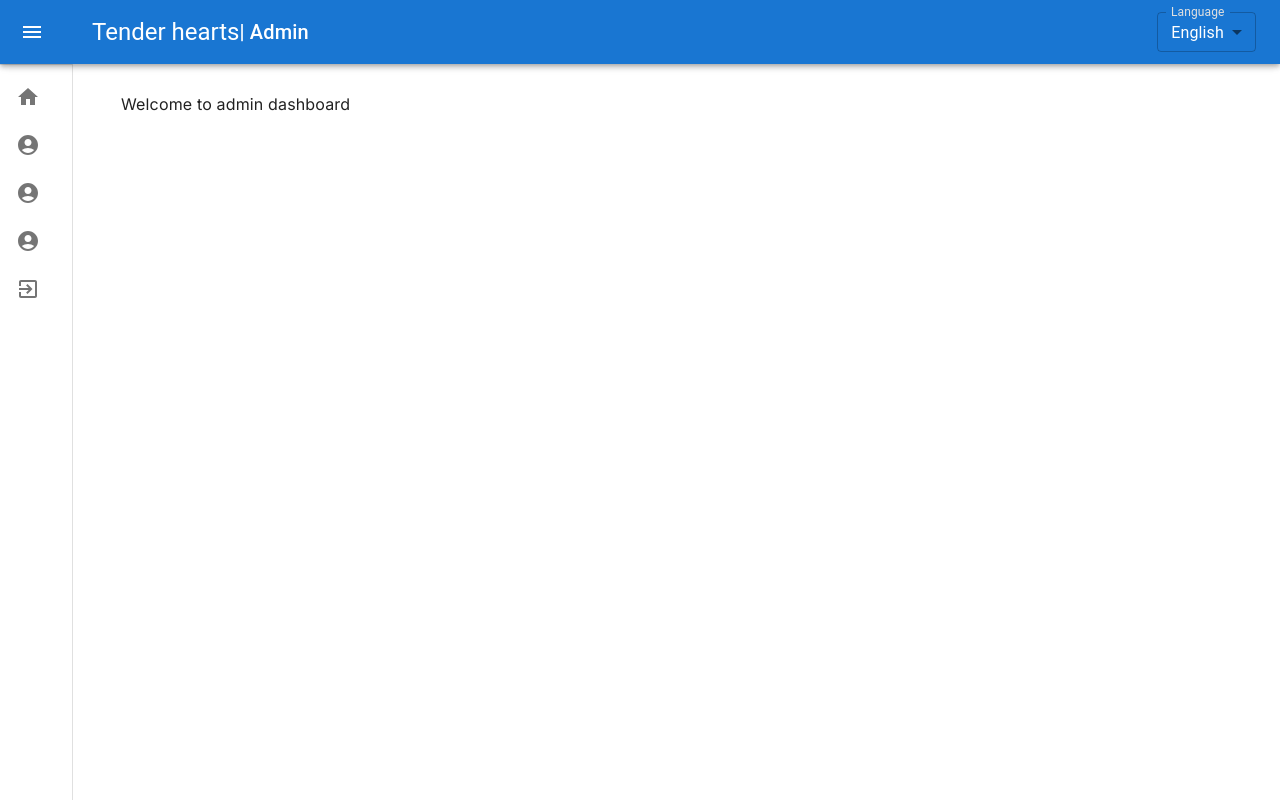
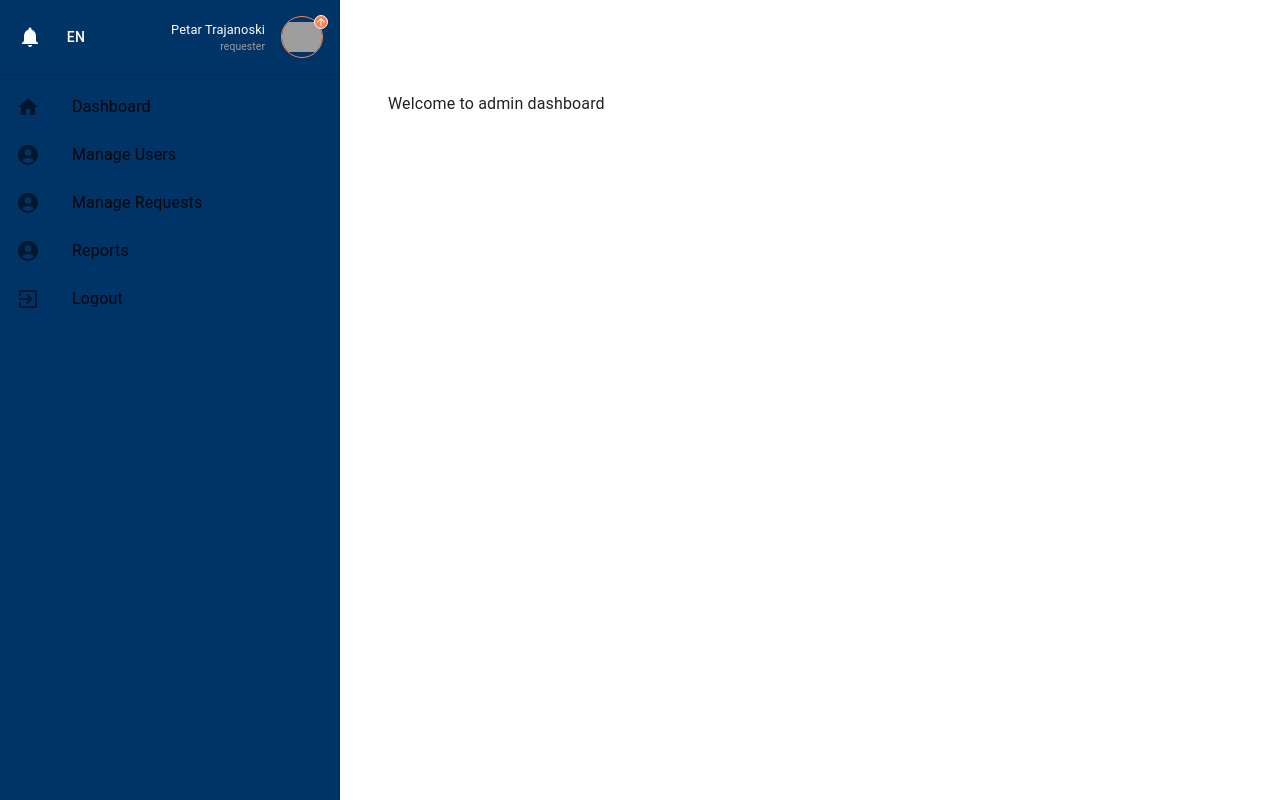
Before and after one commit to HyRALis/tender-hearts, a Next.js app: page /en/admin/dashboard in a window 1280 px wide. Built offline with nearby package versions, Linux system fonts and the light colour scheme; grey boxes are pictures that could not be loaded.

Commit message:
Designing the sidebar header

```diff
--- a/app/_lib/shared/components/GenericDashboardLayout.tsx
+++ b/app/_lib/shared/components/GenericDashboardLayout.tsx
@@ -30,7 +30,7 @@ export default function GenericDashboardLayout({
   portal: TPortalType;
 }>) {
   const t = useTranslations('Shared');
-  const [open, setOpen] = useState(false);
+  const [open, setOpen] = useState(true);
 
   const handleDrawerOpen = () => {
     setOpen(true);
@@ -49,7 +49,7 @@ export default function GenericDashboardLayout({
       }}
     >
       <CssBaseline />
-      <AppBarStyled position='fixed' open={open}>
+      {/* <AppBarStyled position='fixed' open={open}>
         <Toolbar>
           <Stack
             direction={'row'}
@@ -78,7 +78,7 @@ export default function GenericDashboardLayout({
             <LanguageSwitcher />
           </Stack>
         </Toolbar>
-      </AppBarStyled>
+      </AppBarStyled> */}
       <Sidebar
         isOpen={open}
         handleDrawerClose={handleDrawerClose}
--- /dev/null
+++ b/app/_lib/shared/components/LanguageSwitcherMenuVariant.tsx
@@ -0,0 +1,78 @@
+'use client';
+
+import React from 'react';
+import { useRouter } from 'next/navigation';
+import { MenuItem, Box, Menu, Button } from '@mui/material';
+import { useTranslations } from 'next-intl';
+import { useParams, usePathname } from 'next/navigation';
+import { locales } from '@/i18n';
+import { COLORS } from '../utils/consts';
+
+const LanguageSwitcherMenuVariant: React.FC = () => {
+  const { push } = useRouter();
+  const { locale } = useParams<{ locale: string }>();
+  const pathname = usePathname();
+  const t = useTranslations('Shared');
+
+  const [anchorEl, setAnchorEl] = React.useState<null | HTMLElement>(null);
+
+  const open = Boolean(anchorEl);
+
+  const handleClick = (event: React.MouseEvent<HTMLElement>) => {
+    setAnchorEl(event.currentTarget);
+  };
+
+  const handleClose = (event: React.MouseEvent<HTMLLIElement>) => {
+    const target = event.target as HTMLLIElement;
+    if (target.attributes && target.attributes[3]) {
+      changeLanguage(target.attributes[3].value);
+    }
+    setAnchorEl(null);
+  };
+
+  const changeLanguage = (string: string) => {
+    const path = pathname.split(`/${locale}`)[1];
+
+    push(`/${string}${path}`);
+  };
+
+  return (
+    <Box>
+      <Button
+        aria-controls={open ? 'language-switcher-menu' : undefined}
+        aria-haspopup='true'
+        aria-expanded={open ? 'true' : undefined}
+        onClick={handleClick}
+        style={{
+          color: COLORS.NATURAL,
+          textTransform: 'uppercase',
+          padding: '5px',
+        }}
+      >
+        {locale}
+      </Button>
+      <Menu
+        aria-labelledby='language-switcher-button'
+        anchorEl={anchorEl}
+        open={open}
+        onClose={handleClose}
+        anchorOrigin={{
+          vertical: 'bottom',
+          horizontal: 'center',
+        }}
+        transformOrigin={{
+          vertical: 'bottom',
+          horizontal: 'center',
+        }}
+      >
+        {locales?.map((loc) => (
+          <MenuItem key={loc} onClick={(e) => handleClose(e)} value={loc}>
+            {t(loc)}
+          </MenuItem>
+        ))}
+      </Menu>
+    </Box>
+  );
+};
+
+export default LanguageSwitcherMenuVariant;
--- a/app/_lib/shared/components/sidebar/Sidebar.tsx
+++ b/app/_lib/shared/components/sidebar/Sidebar.tsx
@@ -1,9 +1,9 @@
 import React, { FC } from 'react';
 import { Divider, IconButton, List } from '@mui/material';
-import ChevronLeftIcon from '@mui/icons-material/ChevronLeft';
 import { SidebarListItem, TListItemType } from './primitives/SidebarListItem';
 import { TPortalType } from '@/app/_lib/types/shared';
 import { DrawerHeader, DrawerStyled } from '../../utils/materialStyling';
+import { SidebarHeader } from './primitives/SidebarHeader';
 
 export interface SidebarProps {
   isOpen: boolean;
@@ -20,11 +20,7 @@ export const Sidebar: FC<SidebarProps> = ({
 }) => {
   return (
     <DrawerStyled variant='permanent' open={isOpen}>
-      <DrawerHeader>
-        <IconButton onClick={handleDrawerClose}>
-          <ChevronLeftIcon />
-        </IconButton>
-      </DrawerHeader>
+      <SidebarHeader username='Petar Trajanoski' role='requester' />
       <Divider />
       <List>
         {items.map((item) => (
--- /dev/null
+++ b/app/_lib/shared/components/sidebar/primitives/SidebarAvatar.tsx
@@ -0,0 +1,69 @@
+import { Box } from '@mui/material';
+import Image from 'next/image';
+import React, { FC } from 'react';
+import ArrowUpwardIcon from '@mui/icons-material/ArrowUpward';
+import { COLORS } from '../../../utils/consts';
+
+export interface SidebarAvatarProps {
+  username: string;
+  imageSrc?: string;
+}
+
+export const SidebarAvatar: FC<SidebarAvatarProps> = ({
+  username,
+  imageSrc,
+}) => {
+  const baseSize = 40;
+  return (
+    <Box
+      borderRadius={'50%'}
+      width={`${baseSize + 2}px`}
+      height={`${baseSize + 2}px`}
+      border={`1px solid ${COLORS.ACCENT}`}
+      position={'relative'}
+      display={'flex'}
+      justifyContent={'center'}
+      alignItems={'center'}
+    >
+      <Box
+        borderRadius={'50%'}
+        width={`${baseSize}px`}
+        height={`${baseSize}px`}
+        overflow={'hidden'}
+        textAlign={'center'}
+        display={'flex'}
+        justifyContent={'center'}
+        alignItems={'center'}
+      >
+        <Image
+          width={50}
+          height={50}
+          src={
+            imageSrc
+              ? imageSrc
+              : 'https://images.pexels.com/photos/774909/pexels-photo-774909.jpeg?auto=compress&cs=tinysrgb&w=1260&h=750&dpr=1'
+          }
+          alt={`${username} avatar`}
+        />
+      </Box>
+      <Box
+        position={'absolute'}
+        top={'-2px'}
+        right={'-6px'}
+        borderRadius={'50%'}
+        bgcolor={COLORS.ACCENT}
+        border={`1px solid ${COLORS.NATURAL}`}
+        color={COLORS.NATURAL}
+        width={`${baseSize / (baseSize / 10) + baseSize / 10}px`}
+        height={`${baseSize / (baseSize / 10) + baseSize / 10}px`}
+        display={'flex'}
+        justifyContent={'center'}
+        alignItems={'center'}
+        fontSize={'12px'}
+        zIndex={10}
+      >
+        <ArrowUpwardIcon fontSize='inherit' />
+      </Box>
+    </Box>
+  );
+};
--- /dev/null
+++ b/app/_lib/shared/components/sidebar/primitives/SidebarHeader.tsx
@@ -0,0 +1,59 @@
+import React, { FC } from 'react';
+import { DrawerHeader } from '../../../utils/materialStyling';
+import { Box, IconButton, Typography } from '@mui/material';
+import { SidebarAvatar } from './SidebarAvatar';
+import NotificationsIcon from '@mui/icons-material/Notifications';
+import LanguageSwitcherMenuVariant from '../../LanguageSwitcherMenuVariant';
+import { TRole } from '@/app/_lib/types/shared';
+import { COLORS } from '../../../utils/consts';
+import { grey } from '@mui/material/colors';
+
+export interface SidebarHeaderProps {
+  username: string;
+  role: TRole;
+}
+export const SidebarHeader: FC<SidebarHeaderProps> = ({ username, role }) => {
+  return (
+    <DrawerHeader
+      style={{
+        display: 'flex',
+        justifyContent: 'space-between',
+        color: COLORS.NATURAL,
+        padding: '1rem',
+      }}
+    >
+      <Box display={'flex'} alignItems={'center'}>
+        <IconButton
+          style={{
+            color: COLORS.NATURAL,
+            padding: '2px',
+          }}
+        >
+          <NotificationsIcon />
+        </IconButton>
+        <LanguageSwitcherMenuVariant />
+      </Box>
+      <Box display={'flex'} alignItems={'center'} justifyContent={'flex-end'}>
+        <Box
+          display={'flex'}
+          alignItems={'flex-end'}
+          flexDirection={'column'}
+          marginRight={'1rem'}
+        >
+          <Typography component={'p'} textAlign={'end'} fontSize={'0.8rem'}>
+            {username}
+          </Typography>
+          <Typography
+            component={'p'}
+            textAlign={'end'}
+            fontSize={'0.65rem'}
+            color={grey[500]}
+          >
+            {role}
+          </Typography>
+        </Box>
+        <SidebarAvatar username={username} />
+      </Box>
+    </DrawerHeader>
+  );
+};
--- /dev/null
+++ b/app/_lib/shared/utils/consts.tsx
@@ -0,0 +1,8 @@
+export const COLORS = {
+  PRIMARY: '#003366',
+  PRIMARY_TWO: '#228B22',
+  ACCENT: '#FF7F50',
+  ACCENT_TWO: '#E6E6FA',
+  NATURAL: '#FFFFFF',
+  NATURAL_TWO: '#D3D3D3',
+};
--- a/app/_lib/shared/utils/materialStyling.tsx
+++ b/app/_lib/shared/utils/materialStyling.tsx
@@ -1,26 +1,29 @@
-import { AppBar, CSSObject, Drawer, Theme, createStyles, makeStyles, styled } from '@mui/material';
+import { AppBar, CSSObject, Drawer, Theme, styled } from '@mui/material';
+import { COLORS } from './consts';
 
-const drawerWidth = 250;
+const drawerWidth = 340;
 
 const openedMixin = (theme: Theme): CSSObject => ({
+  backgroundColor: COLORS.PRIMARY,
   width: drawerWidth,
   transition: theme.transitions.create('width', {
     easing: theme.transitions.easing.sharp,
-        duration: theme.transitions.duration.enteringScreen
+    duration: theme.transitions.duration.enteringScreen,
   }),
-    overflowX: 'hidden'
+  overflowX: 'hidden',
 });
 
 const closedMixin = (theme: Theme): CSSObject => ({
   transition: theme.transitions.create('width', {
     easing: theme.transitions.easing.sharp,
-        duration: theme.transitions.duration.leavingScreen
+    duration: theme.transitions.duration.leavingScreen,
   }),
   overflowX: 'hidden',
+  backgroundColor: COLORS.PRIMARY,
   width: `calc(${theme.spacing(7)} + 1px)`,
   [theme.breakpoints.up('sm')]: {
-        width: `calc(${theme.spacing(9)} + 1px)`
-    }
+    width: `calc(${theme.spacing(9)} + 1px)`,
+  },
 });
 
 export const DrawerHeader = styled('div')(({ theme }) => ({
@@ -28,29 +31,29 @@ export const DrawerHeader = styled('div')(({ theme }) => ({
   alignItems: 'center',
   justifyContent: 'flex-end',
   padding: theme.spacing(0, 1),
-    ...theme.mixins.toolbar
+  ...theme.mixins.toolbar,
 }));
 
 export const AppBarStyled = styled(AppBar, {
-    shouldForwardProp: (prop) => prop !== 'open'
+  shouldForwardProp: (prop) => prop !== 'open',
 })<{ open?: boolean }>(({ theme, open }) => ({
   zIndex: theme.zIndex.drawer + 1,
   transition: theme.transitions.create(['width', 'margin'], {
     easing: theme.transitions.easing.sharp,
-        duration: theme.transitions.duration.leavingScreen
+    duration: theme.transitions.duration.leavingScreen,
   }),
   ...(open && {
     marginLeft: drawerWidth,
     width: `calc(100% - ${drawerWidth}px)`,
     transition: theme.transitions.create(['width', 'margin'], {
       easing: theme.transitions.easing.sharp,
-            duration: theme.transitions.duration.enteringScreen
-        })
-    })
+      duration: theme.transitions.duration.enteringScreen,
+    }),
+  }),
 }));
 
 export const DrawerStyled = styled(Drawer, {
-    shouldForwardProp: (prop) => prop !== 'open'
+  shouldForwardProp: (prop) => prop !== 'open',
 })<{ open?: boolean }>(({ theme, open }) => ({
   width: drawerWidth,
   flexShrink: 0,
@@ -58,10 +61,10 @@ export const DrawerStyled = styled(Drawer, {
   boxSizing: 'border-box',
   ...(open && {
     ...openedMixin(theme),
-        '& .MuiDrawer-paper': openedMixin(theme)
+    '& .MuiDrawer-paper': openedMixin(theme),
   }),
   ...(!open && {
     ...closedMixin(theme),
-        '& .MuiDrawer-paper': closedMixin(theme)
-    })
+    '& .MuiDrawer-paper': closedMixin(theme),
+  }),
 }));
--- a/app/_lib/types/shared.ts
+++ b/app/_lib/types/shared.ts
@@ -1 +1,2 @@
 export type TPortalType = 'donor' | 'admin' | 'landing' | 'requester' | 'reviewer';
+export type TRole = 'donor' | 'admin' | 'requester' | 'reviewer';
--- a/app/layout.tsx
+++ /dev/null
@@ -1,22 +0,0 @@
-import type { Metadata } from "next";
-import { Inter } from "next/font/google";
-import "./globals.css";
-
-const inter = Inter({ subsets: ["latin"] });
-
-export const metadata: Metadata = {
-  title: "Create Next App",
-  description: "Generated by create next app",
-};
-
-export default function RootLayout({
-  children,
-}: Readonly<{
-  children: React.ReactNode;
-}>) {
-  return (
-    <html lang="en">
-      <body className={inter.className}>{children}</body>
-    </html>
-  );
-}
--- a/app/page.tsx
+++ /dev/null
@@ -1,6 +0,0 @@
-import Image from "next/image";
-import RootLayout from './layout';
-
-export default function Home() {
-    return <RootLayout>Hello world! we are here</RootLayout>;
-}
--- a/next.config.mjs
+++ b/next.config.mjs
@@ -3,6 +3,15 @@ import createNextIntlPlugin from 'next-intl/plugin';
 const withNextIntl = createNextIntlPlugin();
 
 /** @type {import('next').NextConfig} */
-const nextConfig = {};
+const nextConfig = {
+  images: {
+    remotePatterns: [
+      {
+        protocol: 'https',
+        hostname: 'images.pexels.com',
+      },
+    ],
+  },
+};
 
 export default withNextIntl(nextConfig);
```
Lines whose indentation alone changed are shown as unchanged.
